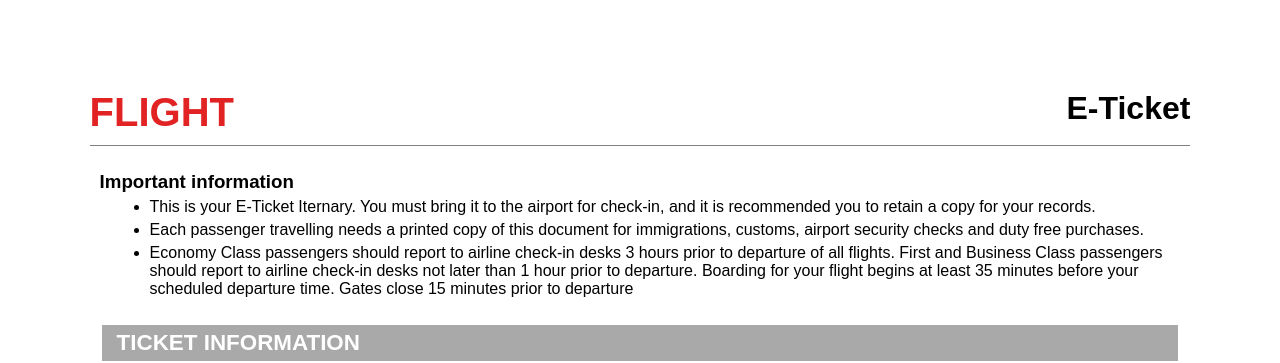
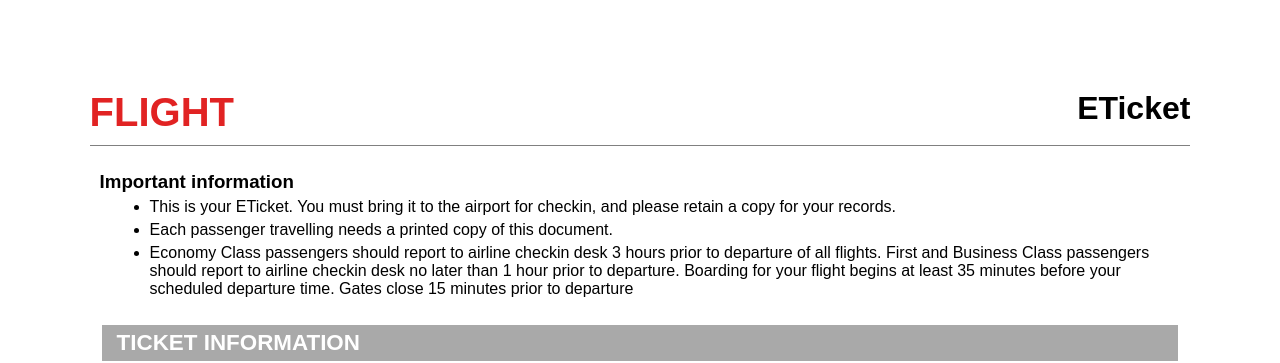
Before and after one commit to anilareddykomandla/flight-app, a Django app: template flight/templates/flight/ticket.html in a window 1280 px wide; the page is wider, and only the part inside the window is pictured. Shown: the top 363 px of that part. Run offline with Django 3.2, Linux system fonts and the light colour scheme; the template is opened without the code that fills it, so the values that code supplies are empty.

Commit message:
Fix pdf rendering code

```diff
--- a/app/utils.py
+++ b/app/utils.py
@@ -13,7 +13,7 @@ def render_to_pdf(template_src, context_dict={}):
     template = get_template(template_src)
     html  = template.render(context_dict)
     result = BytesIO()
-    pdf = pisa.pisaDocument(BytesIO(html.encode("ISO-8859-1")), result)
+    pdf = pisa.pisaDocument(BytesIO(html.encode("utf-8")), result)
     if not pdf.err:
         return HttpResponse(result.getvalue(), content_type='application/pdf')
     return None
--- a/flight/templates/flight/ticket.html
+++ b/flight/templates/flight/ticket.html
@@ -6,7 +6,7 @@
     <meta charset="UTF-8">
     <meta name="viewport" content="width=device-width, initial-scale=1.0">
     <link rel="icon" type="image/ico" href="/static/img/favicon.ico">
-    <title>e-Ticket</title>
+    <title>ETicket</title>
     <style>
         @page{
             margin: 37px 50px;
@@ -94,7 +94,7 @@
             <span style="color: rgb(225, 35, 35); font-weight: bold; font-size: 2.5em;">FLIGHT</span>
         </div>
         <div class="col header" style="width: 50%;">
-            <span style="margin: auto 0 auto auto;">E-Ticket</span>
+            <span style="margin: auto 0 auto auto;">ETicket</span>
         </div>
     </nav>
     <hr style="height: 1px; border: 0; background-color: grey;" noshade>
@@ -103,13 +103,13 @@
             <h3>Important information</h3>
             <ul style="padding-left: 50px;">
                 <li>
-                    This is your E-Ticket Iternary. You must bring it to the airport for check-in, and it is recommended you to retain a copy for your records.
+                    This is your ETicket. You must bring it to the airport for checkin, and please retain a copy for your records.
                 </li>
                 <li>
-                    Each passenger travelling needs a printed copy of this document for immigrations, customs, airport security checks and duty free purchases.
+                    Each passenger travelling needs a printed copy of this document.
                 </li>
                 <li>
-                    Economy Class passengers should report to airline check-in desks 3 hours prior to departure of all flights. First and Business Class passengers should report to airline check-in desks not later than 1 hour prior to departure. Boarding for your flight begins at least 35 minutes before your scheduled departure time. Gates close 15 minutes prior to departure
+                    Economy Class passengers should report to airline checkin desk 3 hours prior to departure of all flights. First and Business Class passengers should report to airline checkin desk no later than 1 hour prior to departure. Boarding for your flight begins at least 35 minutes before your scheduled departure time. Gates close 15 minutes prior to departure
                 </li>
             </ul>
         </div>
@@ -248,6 +248,6 @@
         </div>
     </main>
     <p style="margin: 10px 0; font-size: .8em;">&#169;	 {{ current_year}} Anila Reddy Komandla. All rights reserved.</p>
-    <!-- 30 Kgs Check-in, 7 Kgs Cabin-->
+    <!-- 30 Kgs Checkin, 7 Kgs Cabin-->
 </body>
 </html>
```
